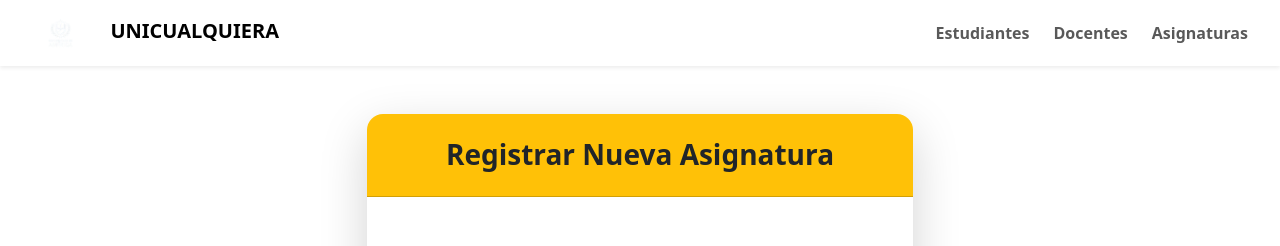
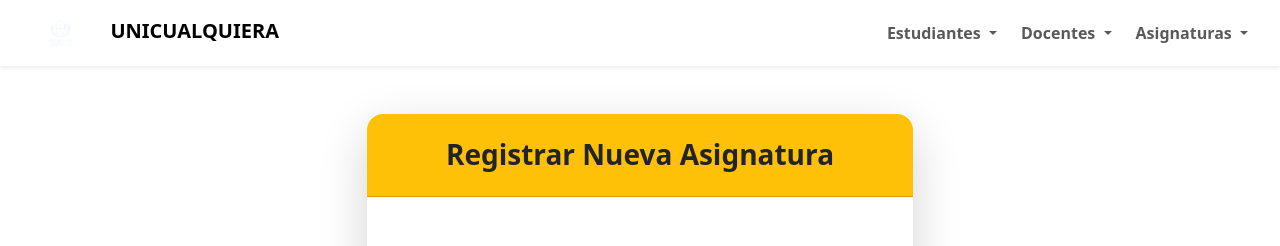
Before and after one commit to UnderDog-szn/sistema_matriculas, a Django app: page /asignaturas/crear-asignatura/ in a window 1280 px wide. Shown: the top 246 px of the page. Run offline with Django 5.2, Linux system fonts and the light colour scheme; data comes from the database, SQL or seed files in the repository; both versions use the stored data as it was after the commit.

```diff
--- a/apps/docentes/urls.py
+++ b/apps/docentes/urls.py
@@ -3,5 +3,7 @@ from . import views
 
 urlpatterns = [
     path('crear-docente/', views.crear_docente, name='crear_docente'),
-    path('lista-docentes/', views.lista_docentes, name='lista_docentes'),
+    path('', views.lista_docentes, name='lista_docentes'),
+    path('<str:pk>/editar/', views.actualizar_docente, name='actualizar_docente'),
+    path('<str:pk>/eliminar/', views.eliminar_docente, name='eliminar_docente'),
 ]
--- a/templates/base_layout.html
+++ b/templates/base_layout.html
@@ -20,14 +20,35 @@
         </button>
         <div class="collapse navbar-collapse" id="navbarNav">
             <ul class="navbar-nav ms-auto gap-2">
-                <li class="nav-item">
-                    <a class="nav-link fw-semibold" href="{% url 'crear_estudiante' %}">Estudiantes</a>
+                <li class="nav-item dropdown">
+                    <a class="nav-link dropdown-toggle fw-semibold" href="#" id="dropdownEstudiantes" role="button"
+                        data-bs-toggle="dropdown">
+                        Estudiantes
+                    </a>
+                    <ul class="dropdown-menu" aria-labelledby="dropdownEstudiantes">
+                        <li><a class="dropdown-item" href="{% url 'crear_estudiante' %}">Registrar estudiante</a></li>
+                        <li><a class="dropdown-item" href="{% url 'lista_estudiantes' %}">Ver estudiantes</a></li>
+                    </ul>
                 </li>
-                <li class="nav-item">
-                    <a class="nav-link fw-semibold" href="{% url 'crear_docente' %}">Docentes</a>
+                <li class="nav-item dropdown">
+                    <a class="nav-link dropdown-toggle fw-semibold" href="#" id="dropdownDocentes" role="button"
+                        data-bs-toggle="dropdown">
+                        Docentes
+                    </a>
+                    <ul class="dropdown-menu" aria-labelledby="dropdownDocentes">
+                        <li><a class="dropdown-item" href="{% url 'crear_docente' %}">Registrar docente</a></li>
+                        <li><a class="dropdown-item" href="{% url 'lista_docentes' %}">Ver docentes</a></li>
+                    </ul>
                 </li>
-                <li class="nav-item">
-                    <a class="nav-link fw-semibold" href="{% url 'crear_asignatura' %}">Asignaturas</a>
+                <li class="nav-item dropdown">
+                    <a class="nav-link dropdown-toggle fw-semibold" href="#" id="dropdownAsignaturas" role="button"
+                        data-bs-toggle="dropdown">
+                        Asignaturas
+                    </a>
+                    <ul class="dropdown-menu" aria-labelledby="dropdownAsignaturas">
+                        <li><a class="dropdown-item" href="{% url 'crear_asignatura' %}">Registrar asignatura</a></li>
+                        <li><a class="dropdown-item" href="{% url 'lista_asignaturas' %}">Ver asignaturas</a></li>
+                    </ul>
                 </li>
             </ul>
         </div>
```
Also changed, not shown: apps/docentes/views.py (+25 -2 lines), templates/docentes/lista_docentes.html (+7 -0 lines), db.sqlite3.
